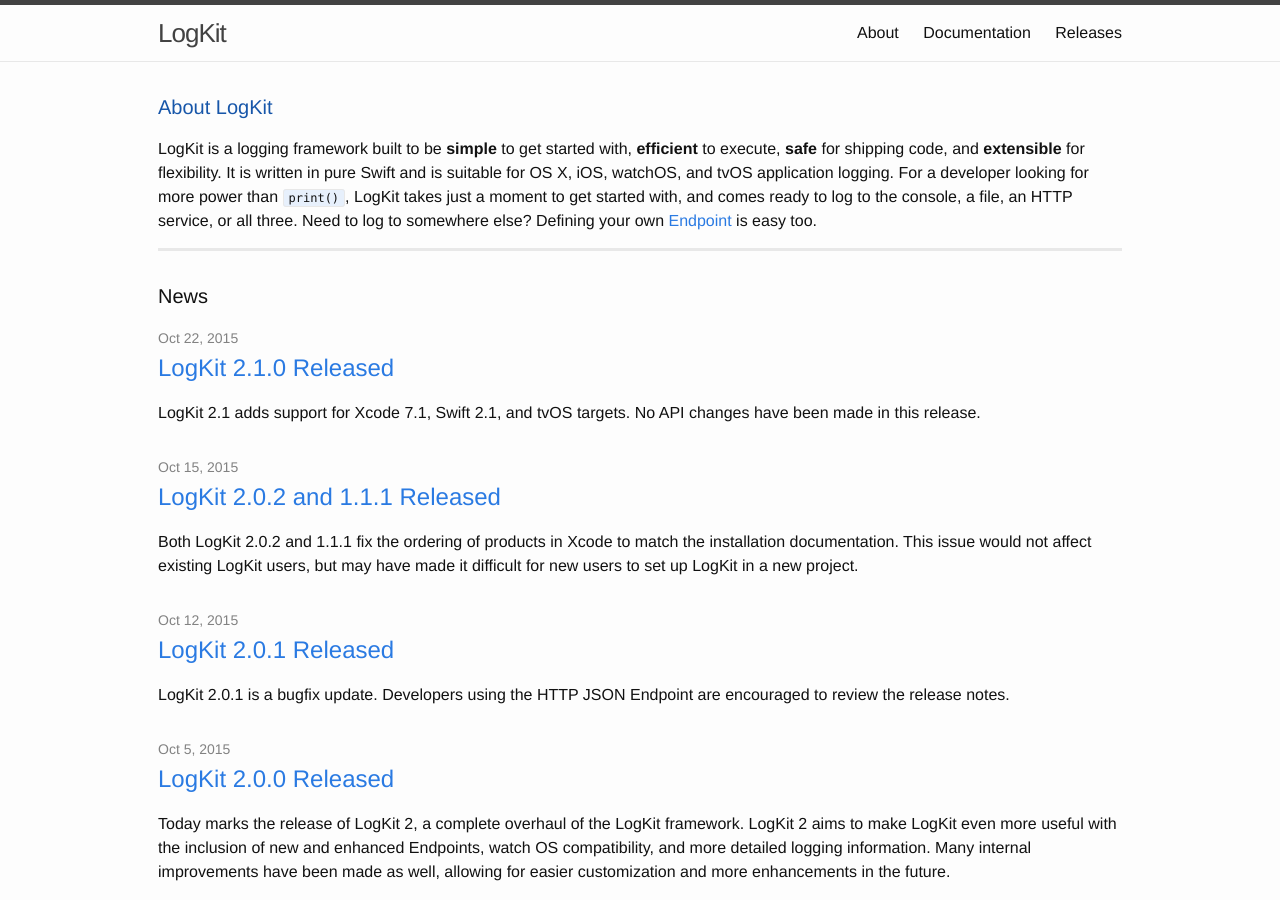
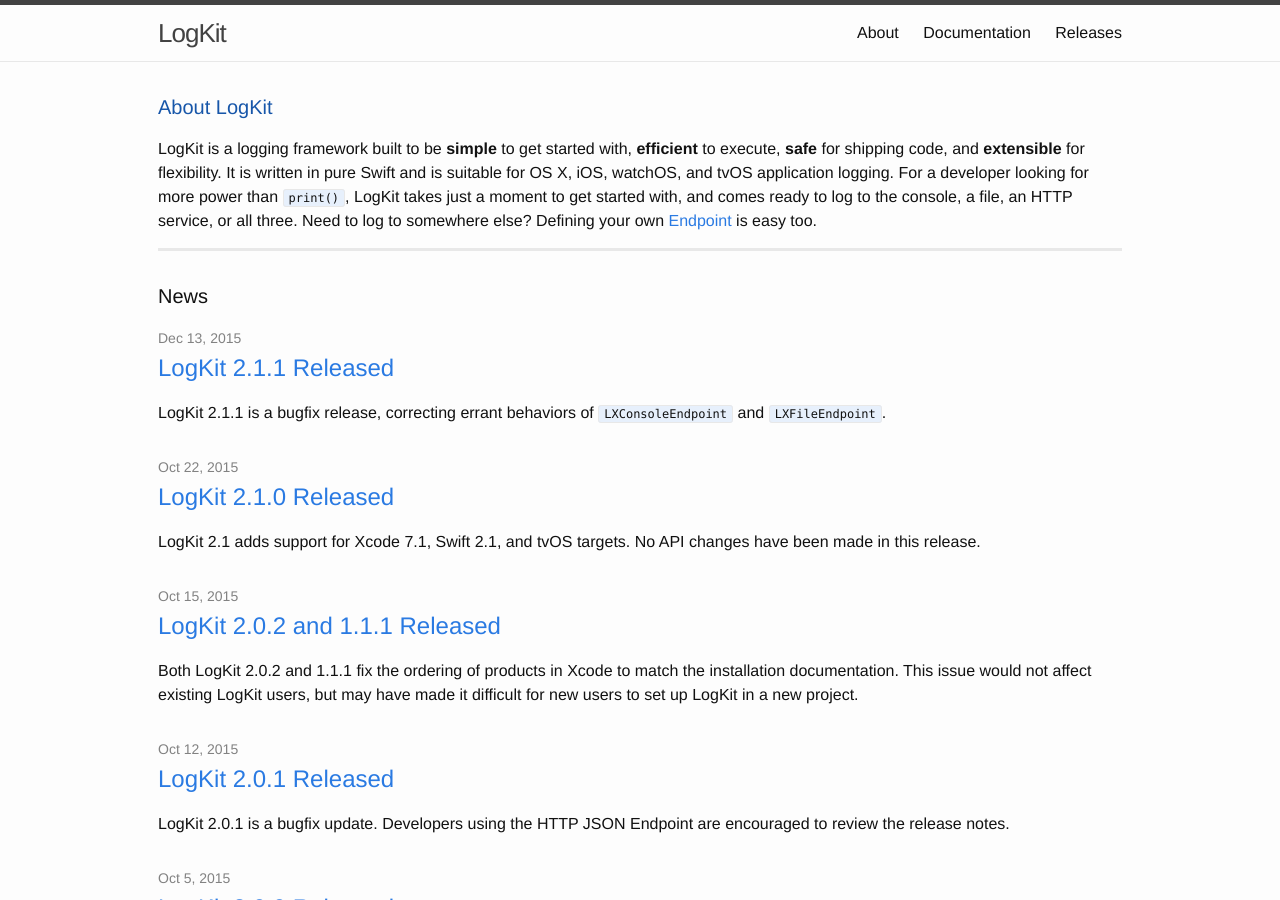
Before and after one commit to Conoize/logkit.github.io, a Jekyll site: the page built from index.html, in a window 1280 px wide and 900 px high. Built offline with Jekyll 4.4.1, drawn with Linux system fonts in a browser that asks for light colours.

Commit message:
Release 2.1.1 post

```diff
--- /dev/null
+++ b/_posts/2015-12-13-logkit-2_1_1-released.md
@@ -0,0 +1,16 @@
+---
+layout: post
+title: LogKit 2.1.1 Released
+tags: releases
+author: Justin Pawela
+---
+
+LogKit 2.1.1 is a bugfix release, correcting errant behaviors of `LXConsoleEndpoint` and `LXFileEndpoint`.
+
+No API changes have been made in this release.
+
+
+[The release notes can be found here.][gh-release-2_1_1]
+
+
+{% include links.md doc_version=2.1 %}
```
Also changed, not shown: _releases/2.1.md (+4 -4 lines).
